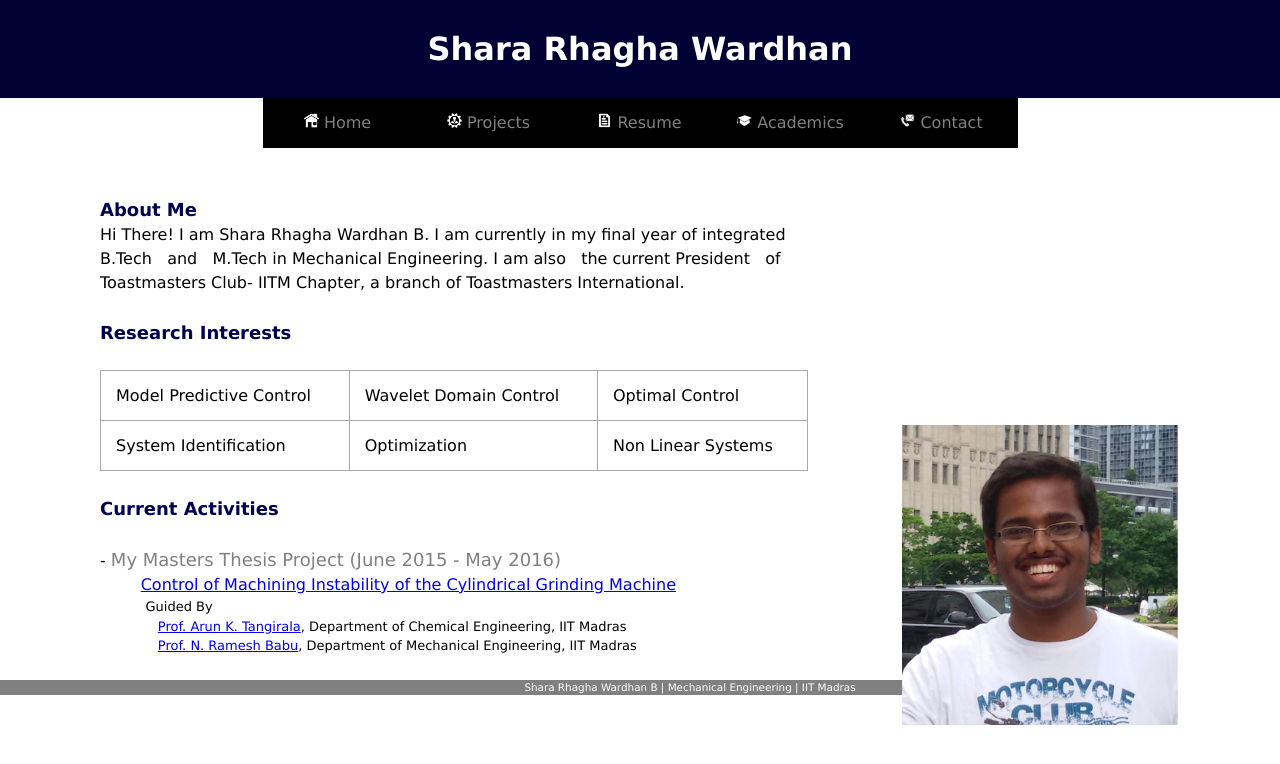
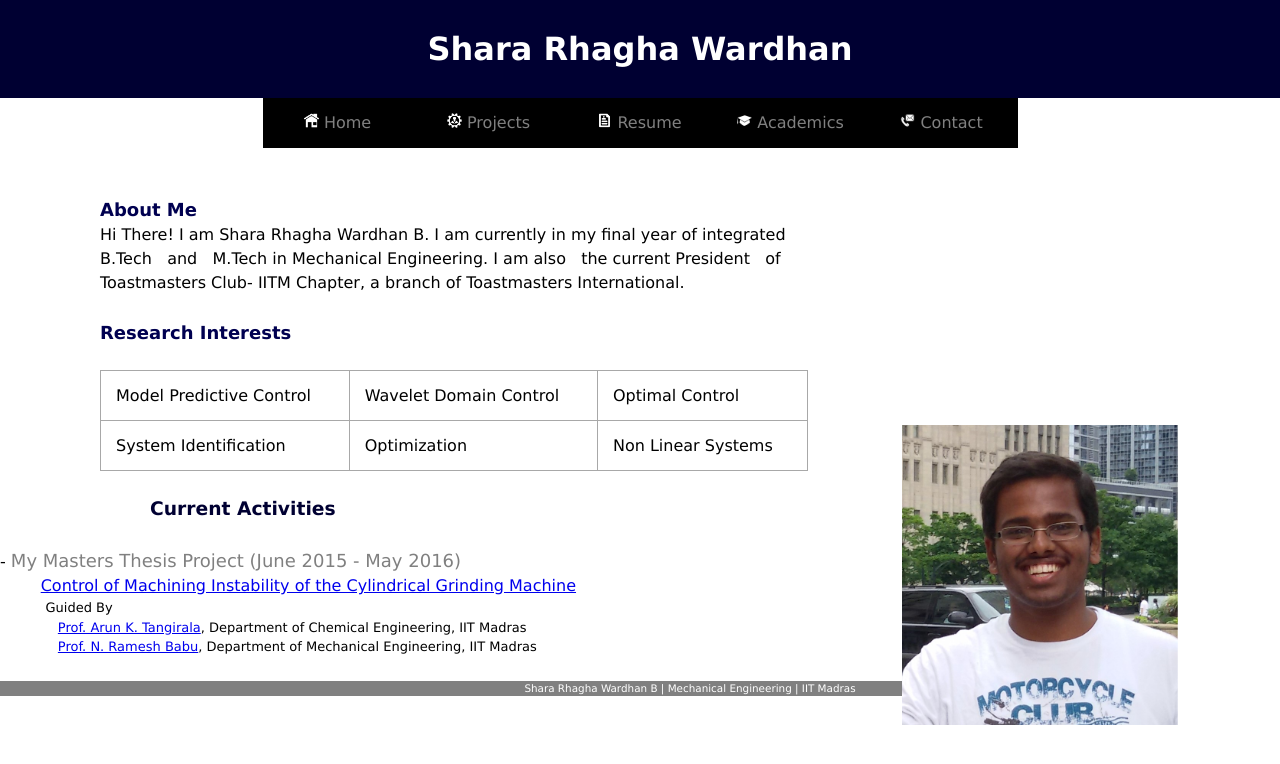
Before and after one commit to raghawardhan585/raghawardhan585.github.io, a Jekyll site: the page built from index.html, in a window 1280 px wide. Shown: the top 764 px of the page. Built offline with Jekyll 4.4.1, drawn with Linux system fonts in a browser that asks for light colours.

Commit message:
Revert "reverting back"
This reverts commit 08dd05519b6e501888eefe11cceda9c7ce6720c2.

```diff
--- a/index.html
+++ b/index.html
@@ -35,7 +35,7 @@
 
 <div class="home">
 
-  <p><font size="4" color=rgb(0,0,50)><strong>Current Activities</strong></font><br>
+    <h3 style="color:rgb(0,0,50)"><strong>Current Activities</strong></h3>
     <br>- <font size="4" color="grey">My Masters Thesis Project (June 2015 - May 2016)</font>
       <br>&nbsp;&nbsp;&nbsp;&nbsp;&nbsp;&nbsp;&nbsp;
       <a class="post-link" href="2015/11/14/control-of-machining-instability-research-project.html">
```
